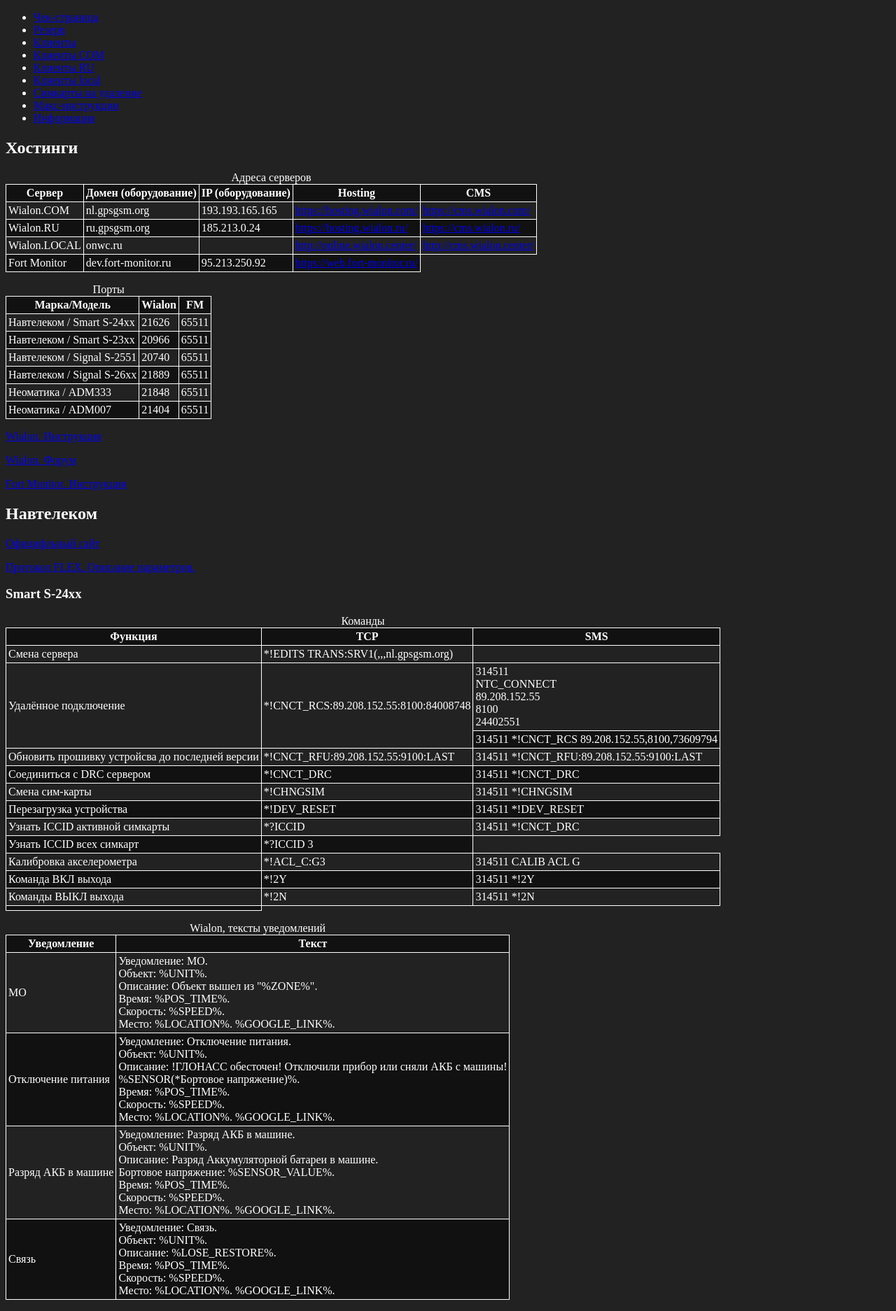
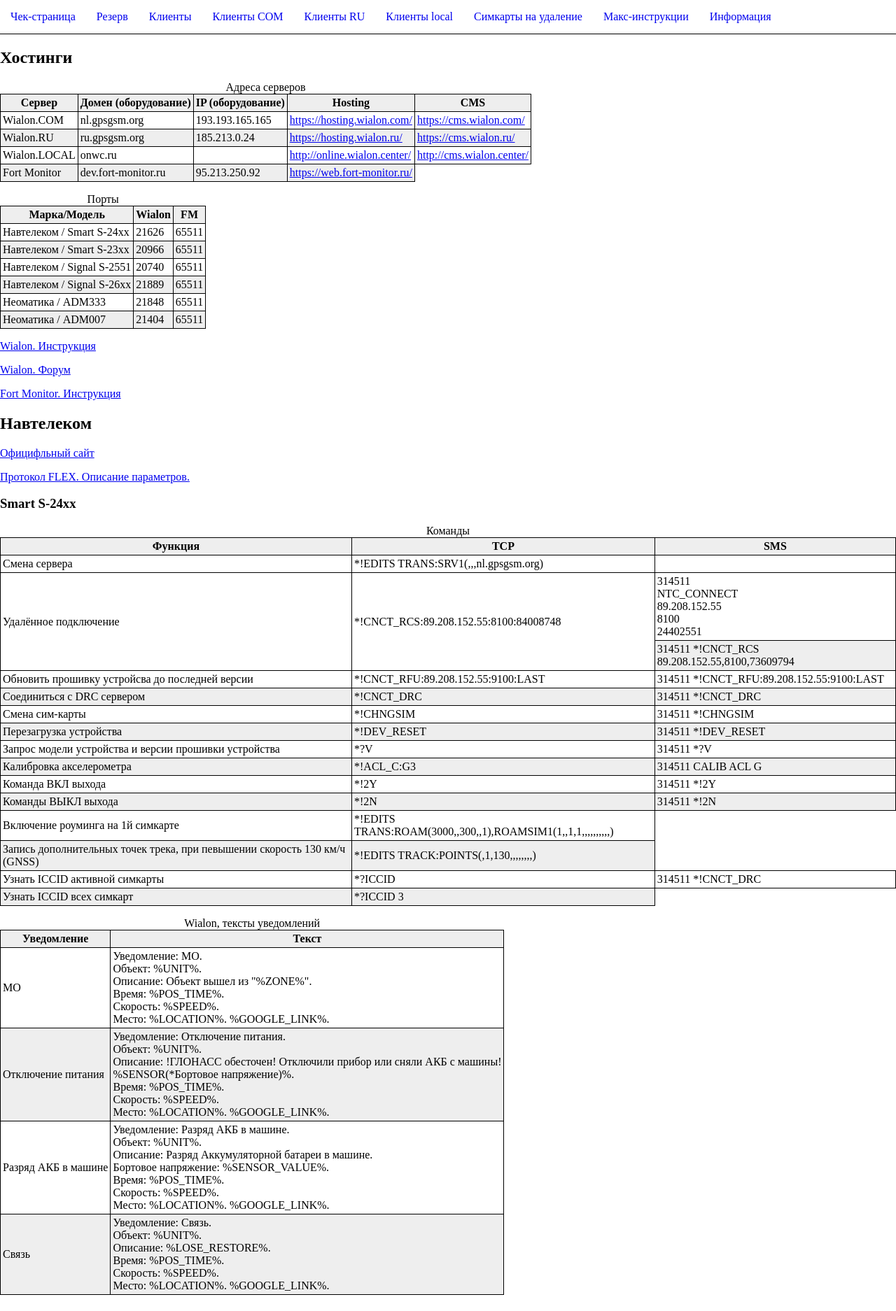
Before and after one commit to Dru247/first_project, a Django app: page /info-view/ in a window 1280 px wide. Shown: the whole page at 70% size. After the commit the page ends 1851 px from the top, so only its background shows below. Run offline with Django 3.2, Linux system fonts and the light colour scheme; the visitor is signed in with stand-in values (Sample User, id 1).

Commit message:
add_menu_css

```diff
--- a/general/general_app/templates/general_app/info_list.html
+++ b/general/general_app/templates/general_app/info_list.html
@@ -37,12 +37,14 @@
   <tr><td>Соединиться с DRC сервером</td><td>*!CNCT_DRC</td><td>314511 *!CNCT_DRC</td></tr>
   <tr><td>Смена сим-карты</td><td>*!CHNGSIM</td><td>314511 *!CHNGSIM</td></tr>
   <tr><td>Перезагрузка устройства</td><td>*!DEV_RESET</td><td>314511 *!DEV_RESET</td></tr>
-  <tr><td>Узнать ICCID активной симкарты</td><td>*?ICCID</td><td>314511 *!CNCT_DRC</td></tr>
-  <tr><td>Узнать ICCID всех симкарт</td><td>*?ICCID 3</td></tr>
+  <tr><td>Запрос модели устройства и версии прошивки устройства</td><td>*?V</td><td>314511 *?V</td></tr>
   <tr><td>Калибровка акселерометра</td><td>*!ACL_C:G3</td><td>314511 CALIB ACL G</td></tr>
   <tr><td>Команда ВКЛ выхода</td><td>*!2Y</td><td>314511 *!2Y</td></tr>
   <tr><td>Команды ВЫКЛ выхода</td><td>*!2N</td><td>314511 *!2N</td></tr>
-  <tr><td></td></tr>
+  <tr><td>Включение роуминга на 1й симкарте</td><td>*!EDITS TRANS:ROAM(3000,,300,,1),ROAMSIM1(1,,1,1,,,,,,,,,,)</td></tr>
+  <tr><td>Запись дополнительных точек трека, при певышении скорость 130 км/ч (GNSS)</td><td>*!EDITS TRACK:POINTS(,1,130,,,,,,,,)</td></tr>
+  <tr><td>Узнать ICCID активной симкарты</td><td>*?ICCID</td><td>314511 *!CNCT_DRC</td></tr>
+  <tr><td>Узнать ICCID всех симкарт</td><td>*?ICCID 3</td></tr>
 </table>
 <p><table>
   <caption>Wialon, тексты уведомлений</caption>
--- a/general/static/css/style.css
+++ b/general/static/css/style.css
@@ -1,10 +1,13 @@
-.body-background-color {
+/* .body-background-color {
   background: #222;
   color: white;
+} */
+body {
+  margin: 0;
 }
 
 tbody tr:nth-child(odd) {
-  background-color: #111;
+  background-color: #EEE;
 }
 
 table {
@@ -13,5 +16,29 @@ table {
 
 th, td {
   padding: 3px;
-  border: 1px solid white;
+  border: 1px solid black;
 }
+
+.navigation {
+  border-bottom: 1px solid black;
+}
+
+.navigation-list {
+  display: flex;
+  flex-wrap: wrap;
+  list-style-type: none;
+  margin: 0;
+  padding: 0;
+}
+
+.navigation-link {
+  display: block;
+  padding: 10px;
+  margin: 5px;
+  text-decoration: none;
+}
+
+.navigation-link:hover {
+  background-color: #FF5555;
+  border-radius: 3px;
+}
--- a/general/templates/includes/menu.html
+++ b/general/templates/includes/menu.html
@@ -1,47 +1,47 @@
-<nav>
-  <ul>
+<nav class="navigation">
+  <ul class="navigation-list">
     <li>
-      <a href="{% url 'general_app:index-view' %}">
+      <a class="navigation-link" href="{% url 'general_app:index-view' %}">
         Чек-страница
       </a>
     </li>
         <li>
-      <a href="{% url 'general_app:reserve-view' %}">
+      <a class="navigation-link" href="{% url 'general_app:reserve-view' %}">
         Резерв
       </a>
     </li>
     <li>
-      <a href="{% url 'general_app:clients-view' %}">
+      <a class="navigation-link" href="{% url 'general_app:clients-view' %}">
         Клиенты
       </a>
     </li>
     <li>
-      <a href="{% url 'general_app:server-view' server_id=1 %}">
+      <a class="navigation-link" href="{% url 'general_app:server-view' server_id=1 %}">
         Клиенты COM
       </a>
     </li>
     <li>
-      <a href="{% url 'general_app:server-view' server_id=2 %}">
+      <a class="navigation-link" href="{% url 'general_app:server-view' server_id=2 %}">
         Клиенты RU
     </a>
     </li>
     <li>
-      <a href="{% url 'general_app:server-view' server_id=3 %}">
+      <a class="navigation-link" href="{% url 'general_app:server-view' server_id=3 %}">
         Клиенты local
     </a>
     </li>
     <li>
-      <a href="{% url 'general_app:delete-sim-view' %}">
+      <a class="navigation-link" href="{% url 'general_app:delete-sim-view' %}">
         Симкарты на удаление
-    </a>
+      </a>
     </li>
     <li>
-      <a href="{% url 'general_app:maks-func-view' %}">
+      <a class="navigation-link" href="{% url 'general_app:maks-func-view' %}">
         Макс-инструкции
     </a>
     </li>
     <li>
-      <a href="{% url 'general_app:info-view' %}">Информация</a>
+      <a class="navigation-link" href="{% url 'general_app:info-view' %}">Информация</a>
     </li>
   </ul>
 </nav>
```
